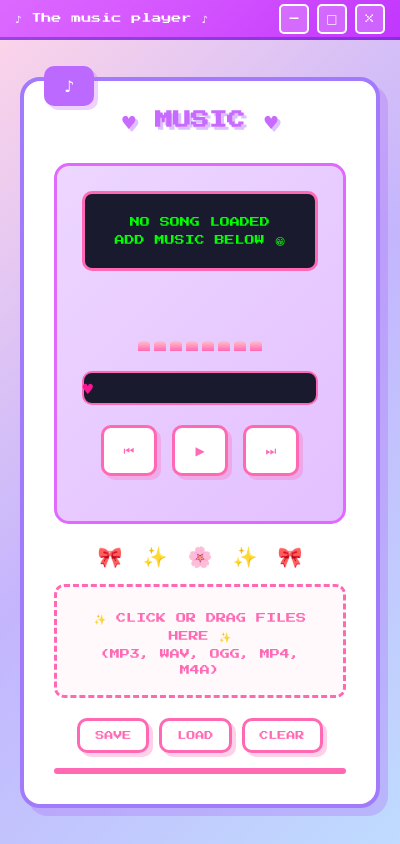
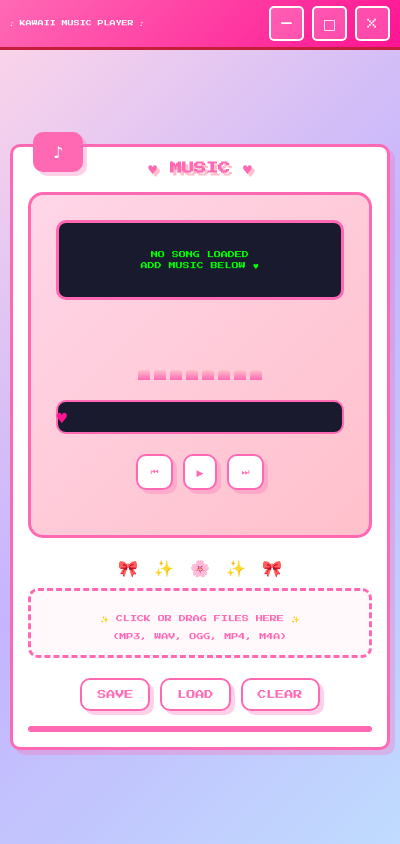
Before and after one commit to Dev-Vam/Music-Player, an Electron app: page index.html in a window 400 px wide. Drawn offline with Linux system fonts and the light colour scheme.

Commit message:
Update index.html

```diff
--- a/index.html
+++ b/index.html
@@ -22,6 +22,7 @@
             align-items: center;
             padding: 0;
             margin: 0;
+            overflow-x: hidden;
         }
 
         .titlebar {
@@ -30,14 +31,21 @@
             left: 0;
             right: 0;
             height: 40px;
-            background: linear-gradient(135deg, #dc69ffff, #bc14ffcc);
+            background: linear-gradient(135deg, #ff69b4, #ff1493);
             display: flex;
             justify-content: space-between;
             align-items: center;
             padding: 0 15px;
             -webkit-app-region: drag;
             z-index: 1000;
-            border-bottom: 3px solid #4a1ec47a;
+            border-bottom: 3px solid #c41e3a;
+        }
+
+        @media (max-width: 768px) {
+            .titlebar {
+                height: 50px;
+                padding: 0 10px;
+            }
         }
 
         .titlebar-title {
@@ -46,6 +54,18 @@
             display: flex;
             align-items: center;
             gap: 8px;
+        }
+
+        @media (max-width: 768px) {
+            .titlebar-title {
+                font-size: 8px;
+            }
+        }
+
+        @media (max-width: 480px) {
+            .titlebar-title {
+                font-size: 6px;
+            }
         }
 
         .titlebar-controls {
@@ -76,7 +96,15 @@
         }
 
         .titlebar-button.close:hover {
-            background: #ff5050ff;
+            background: #ff3333;
+        }
+
+        @media (max-width: 768px) {
+            .titlebar-button {
+                width: 35px;
+                height: 35px;
+                font-size: 14px;
+            }
         }
 
         .app-content {
@@ -87,15 +115,38 @@
             justify-content: center;
         }
 
+        @media (max-width: 768px) {
+            .app-content {
+                margin-top: 50px;
+                padding: 10px;
+            }
+        }
+
         .container {
             background: #fff;
-            border: 4px solid #a27bfdff;
+            border: 4px solid #ff69b4;
             border-radius: 20px;
             padding: 30px;
             max-width: 500px;
             width: 100%;
-            box-shadow: 8px 8px 0 rgba(168, 102, 245, 0.3);
+            box-shadow: 8px 8px 0 rgba(255, 105, 180, 0.3);
             position: relative;
+        }
+
+        @media (max-width: 768px) {
+            .container {
+                padding: 20px;
+                border-radius: 15px;
+                border-width: 3px;
+                box-shadow: 5px 5px 0 rgba(255, 105, 180, 0.3);
+            }
+        }
+
+        @media (max-width: 480px) {
+            .container {
+                padding: 15px;
+                border-radius: 10px;
+            }
         }
 
         .container::before {
@@ -103,25 +154,39 @@
             position: absolute;
             top: -15px;
             left: 20px;
-            background: #bc69ffff;
+            background: #ff69b4;
             color: white;
             padding: 10px 20px;
             border-radius: 10px;
             font-size: 16px;
-            box-shadow: 4px 4px 0 rgba(200, 105, 255, 0.3);
+            box-shadow: 4px 4px 0 rgba(255, 105, 180, 0.3);
         }
 
         h1 {
-            color: #c869ffff;
+            color: #ff69b4;
             text-align: center;
             font-size: 18px;
             margin-bottom: 30px;
-            text-shadow: 3px 3px 0 #ddc0ffff;
+            text-shadow: 3px 3px 0 #ffc0cb;
+        }
+
+        @media (max-width: 768px) {
+            h1 {
+                font-size: 14px;
+                margin-bottom: 20px;
+            }
+        }
+
+        @media (max-width: 480px) {
+            h1 {
+                font-size: 12px;
+                margin-bottom: 15px;
+            }
         }
 
         .player {
-            background: linear-gradient(135deg, #edd6ffff 0%, #e3c0ffff 100%);
-            border: 3px solid #e169ffff;
+            background: linear-gradient(135deg, #ffd6e8 0%, #ffc0cb 100%);
+            border: 3px solid #ff69b4;
             border-radius: 15px;
             padding: 25px;
             margin-bottom: 20px;
@@ -144,6 +209,19 @@
             font-size: 10px;
             text-align: center;
             line-height: 1.8;
+        }
+
+        @media (max-width: 768px) {
+            .song-info {
+                font-size: 8px;
+            }
+        }
+
+        @media (max-width: 480px) {
+            .song-info {
+                font-size: 7px;
+                line-height: 1.6;
+            }
         }
 
         .visualizer {
@@ -197,6 +275,12 @@
             margin-bottom: 20px;
         }
 
+        @media (max-width: 480px) {
+            .controls {
+                gap: 10px;
+            }
+        }
+
         button {
             font-family: 'Press Start 2P', cursive;
             font-size: 12px;
@@ -208,6 +292,21 @@
             cursor: pointer;
             transition: all 0.1s;
             box-shadow: 4px 4px 0 rgba(255, 105, 180, 0.3);
+        }
+
+        @media (max-width: 768px) {
+            button {
+                font-size: 10px;
+                padding: 12px 16px;
+            }
+        }
+
+        @media (max-width: 480px) {
+            button {
+                font-size: 9px;
+                padding: 10px 12px;
+                border-width: 2px;
+            }
         }
 
         button:hover {
@@ -239,6 +338,21 @@
             display: flex;
             align-items: center;
             gap: 10px;
+        }
+
+        @media (max-width: 768px) {
+            .playlist-item {
+                font-size: 8px;
+                padding: 10px;
+            }
+        }
+
+        @media (max-width: 480px) {
+            .playlist-item {
+                font-size: 7px;
+                padding: 8px;
+                gap: 6px;
+            }
         }
 
         .playlist-item:hover {
@@ -284,6 +398,22 @@
             color: #ff69b4;
         }
 
+        @media (max-width: 768px) {
+            .upload-area label {
+                font-size: 8px;
+            }
+        }
+
+        @media (max-width: 480px) {
+            .upload-area {
+                padding: 15px;
+            }
+
+            .upload-area label {
+                font-size: 7px;
+            }
+        }
+
         input[type="file"] {
             display: none;
         }
@@ -292,6 +422,13 @@
             text-align: center;
             font-size: 20px;
             margin: 15px 0;
+        }
+
+        @media (max-width: 480px) {
+            .emoji-decoration {
+                font-size: 16px;
+                margin: 10px 0;
+            }
         }
 
         ::-webkit-scrollbar {
@@ -311,7 +448,7 @@
 <body>
     <div class="titlebar">
         <div class="titlebar-title">
-            ♪ The music player ♪
+            ♪ KAWAII MUSIC PLAYER ♪
         </div>
         <div class="titlebar-controls">
             <div class="titlebar-button minimize" id="minimizeBtn">-</div>
@@ -328,7 +465,7 @@
             <div class="display">
                 <div class="song-info" id="songInfo">
                     NO SONG LOADED<br>
-                    ADD MUSIC BELOW 😁
+                    ADD MUSIC BELOW ♥
                 </div>
             </div>
 
@@ -498,7 +635,7 @@
             const url = URL.createObjectURL(dataBlob);
             const link = document.createElement('a');
             link.href = url;
-            link.download = 'your-first-playlist.json';
+            link.download = 'kawaii-playlist.json';
             link.click();
             URL.revokeObjectURL(url);
         });
```
